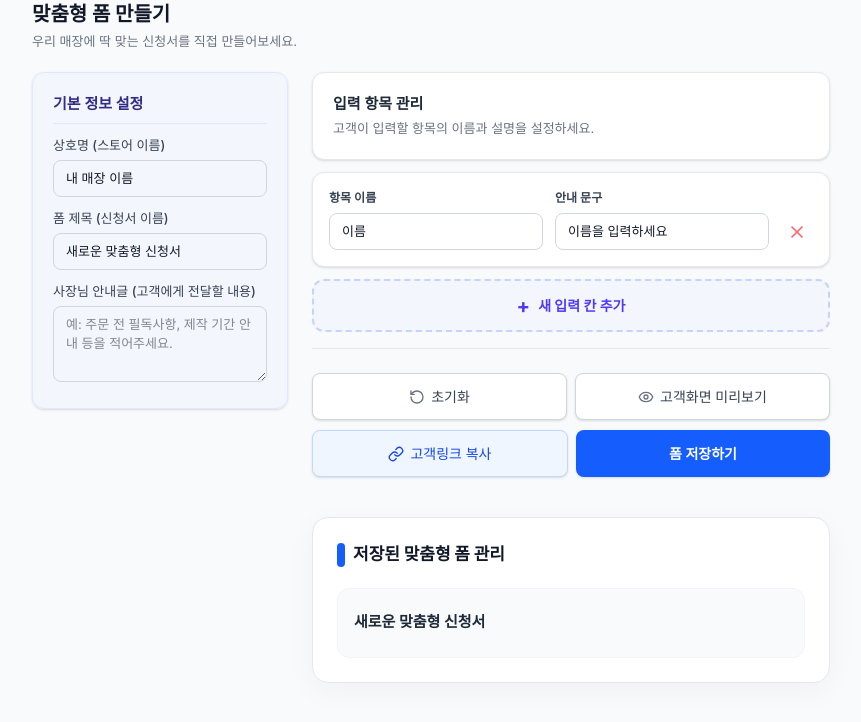
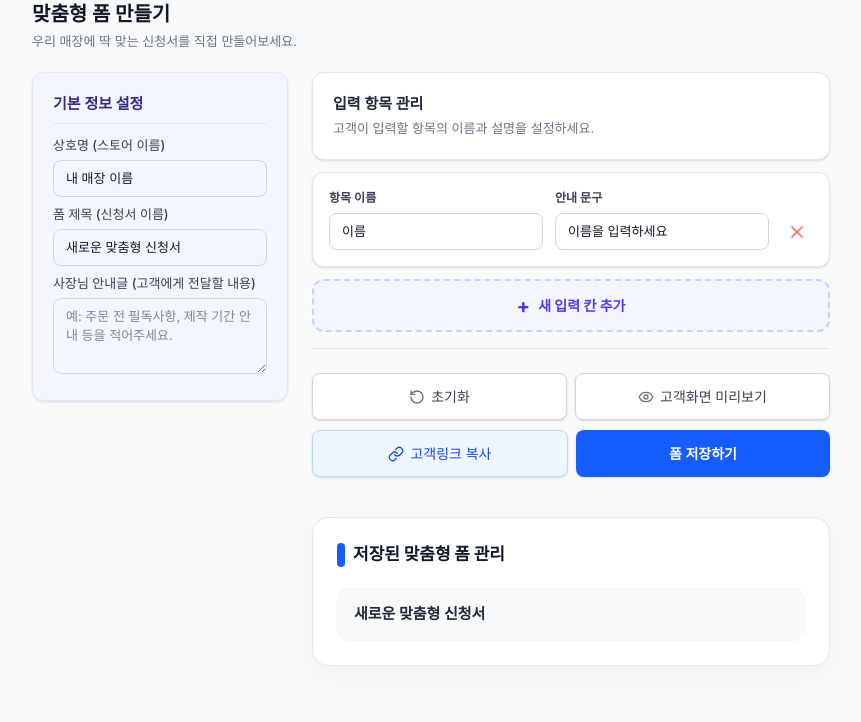
Before and after one commit to hannune-s/ssakdaform, a Next.js app: page /form-builder in a window 1280 px wide. Both pictures are taken after a click on the button "폼 저장하기". Shown: the top 722 px of the page, without its empty margins (96-957 px from the left). Built offline with nearby package versions, Linux system fonts and the light colour scheme.

Commit message:
style: 어드민 맞춤형 폼 만들기 하단의 저장된 폼 목록 세로 여백 축소

```diff
--- a/src/app/form-builder/page.tsx
+++ b/src/app/form-builder/page.tsx
@@ -184,7 +184,7 @@ export default function FormBuilder() {
         <div className="lg:col-span-1 space-y-4">
           <div className="bg-indigo-50/50 p-4 sm:p-5 rounded-xl border border-indigo-100 shadow-sm">
             <h3 className="font-semibold text-[15px] text-indigo-900 mb-3 border-b border-indigo-100 pb-2">기본 정보 설정</h3>
-            <div className="space-y-3">
+            <div className="space-y-2">
               <div>
                 <label className="block text-[13px] font-medium text-gray-700 mb-1">상호명 (스토어 이름)</label>
                 <input
@@ -325,14 +325,14 @@ export default function FormBuilder() {
           </h3>
           <div className="space-y-3">
             {savedForms.map((form, idx) => (
-              <div key={form.id || idx} className="flex items-center justify-between p-4 rounded-xl border border-gray-100 bg-gray-50 hover:bg-white hover:border-indigo-100 hover:shadow-sm transition-all group">
+              <div key={form.id || idx} className="flex items-center justify-between px-4 py-2.5 rounded-xl border border-gray-100 bg-gray-50 hover:bg-white hover:border-indigo-100 hover:shadow-sm transition-all group">
                 <div>
                   <h4 className="font-bold text-gray-800 text-[15px]">{form.formTitle}</h4>
                   {form.formDescription && <p className="text-sm text-gray-500 mt-1 line-clamp-1">{form.formDescription}</p>}
                 </div>
                 <button
                   onClick={() => handleDeleteForm(form.id)}
-                  className="px-3 sm:px-4 py-2 text-sm font-bold text-red-600 bg-red-50 hover:bg-red-100 rounded-lg transition-colors whitespace-nowrap ml-4 opacity-100 sm:opacity-0 sm:group-hover:opacity-100"
+                  className="px-3 sm:px-4 py-1.5 text-[13px] font-bold text-red-600 bg-red-50 hover:bg-red-100 rounded-lg transition-colors whitespace-nowrap ml-4 opacity-100 sm:opacity-0 sm:group-hover:opacity-100"
                 >
                   삭제
                 </button>
```
